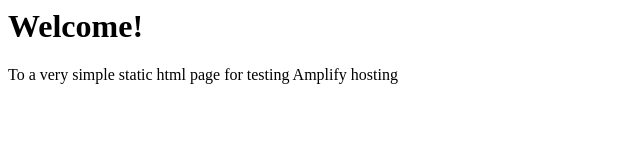
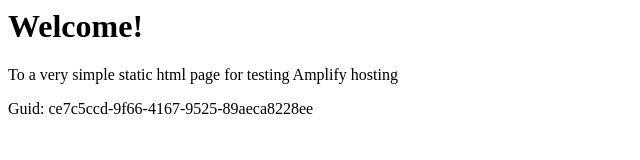
Before and after one commit to aws-aemilia-syd/Github-PR-Commit-Integration-Test-DoNotTouch-GithubWebhookPreviewCanaryTest-v1-prod-ap-southeast-2, a website: page src/index.html in a window 1280 px wide. Shown: the whole page, without its empty margins (0-640 px from the left). Drawn offline with Linux system fonts and the light colour scheme.

Commit message:
commit from integ tests

```diff
--- a/src/index.html
+++ b/src/index.html
@@ -1,3 +1,5 @@
+
+
 <html lang="en">
 
 <head>
@@ -10,6 +12,6 @@
 <body>
     <h1>Welcome!</h1>
     <p>To a very simple static html page for testing Amplify hosting</p>
-</body>
+    <p>Guid: ce7c5ccd-9f66-4167-9525-89aeca8228ee</p></body>
 
 </html>
```
